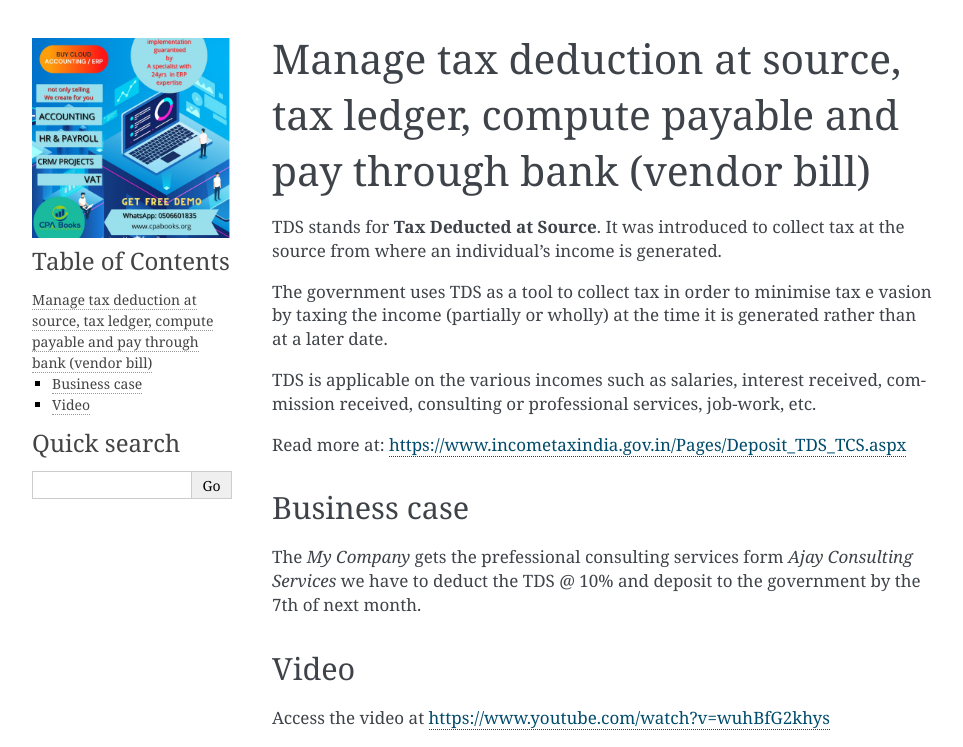
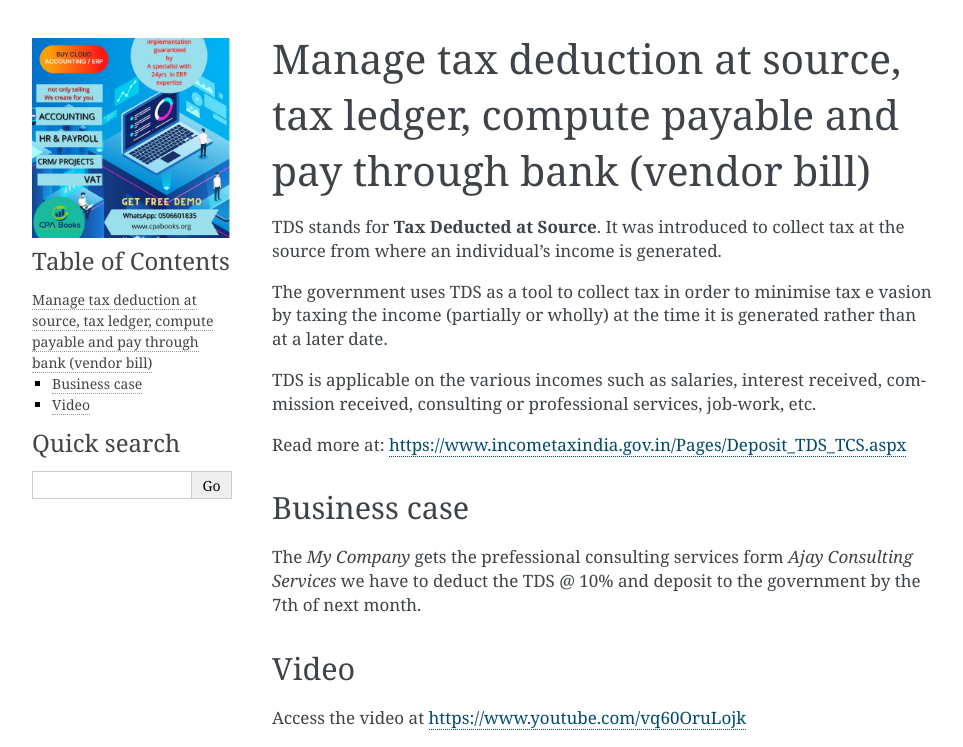
Before and after one commit to cpabooks/cpabooks-docs, a Sphinx documentation site: the page built from docs/accounting/l10n_india/tax_deduction_at_source_vendor_bill.rst, in a window 1280 px wide. Shown: the top 747 px of the page, without its empty margins (148-1111 px from the left). Built offline with Sphinx 7.4.7, drawn with Linux system fonts in a browser that asks for light colours; pages that are not in the unit, such as notebooks, are missing from menus; grey boxes are pictures that could not be loaded.

Commit message:
Update tax_deduction_at_source_vendor_bill.rst

```diff
--- a/docs/accounting/l10n_india/tax_deduction_at_source_vendor_bill.rst
+++ b/docs/accounting/l10n_india/tax_deduction_at_source_vendor_bill.rst
@@ -25,10 +25,10 @@
 
 Video
 -----
-Access the video at https://www.youtube.com/watch?v=wuhBfG2khys
+Access the video at https://www.youtube.com/vq60OruLojk
 
 .. raw:: html
 
     <div style="position: relative; padding-bottom: 56.25%; height: 0; overflow: hidden; max-width: 100%; height: auto;">
-        <iframe src="https://www.youtube.com/embed/wuhBfG2khys" frameborder="0" allowfullscreen style="position: absolute; top: 0; left: 0; width: 700px; height: 385px;"></iframe>
+        <iframe src="https://www.youtube.com/embed/vq60OruLojk" frameborder="0" allowfullscreen style="position: absolute; top: 0; left: 0; width: 700px; height: 385px;"></iframe>
     </div>
```
